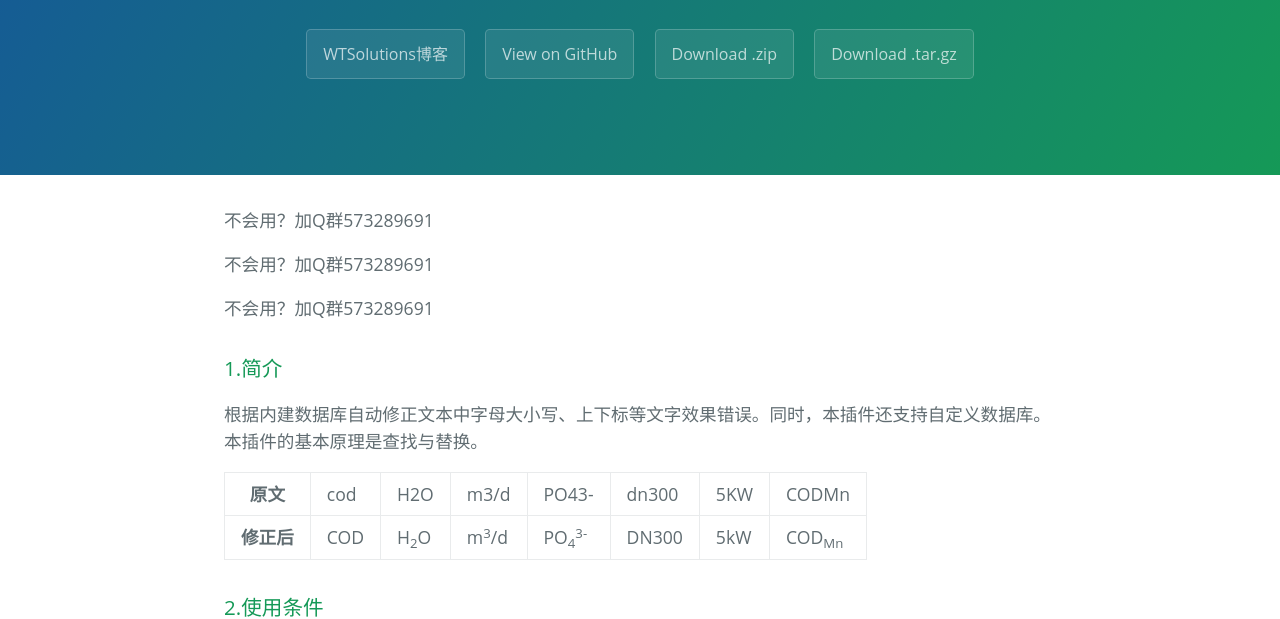
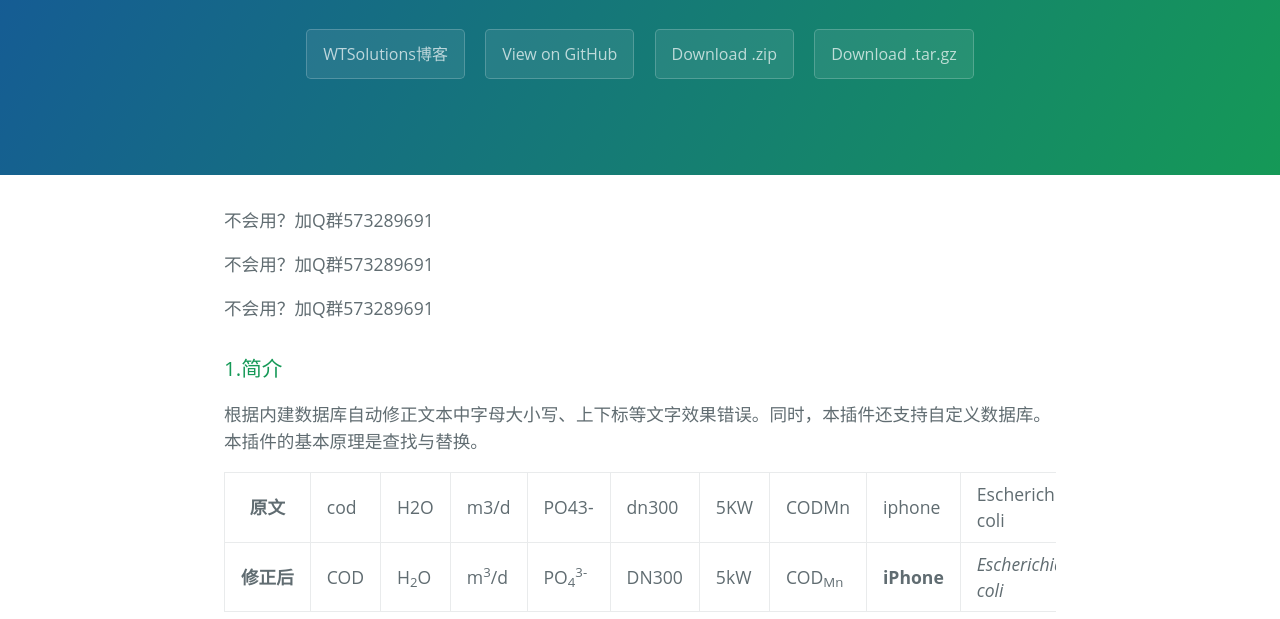
Before and after one commit to he-yang/wtsolutions-docs, a plain HTML site: page text-effect-autocorrection/index-zh.html in a window 1280 px wide. Shown: the part 208-827 px from the top of the page. Drawn offline with Linux system fonts and the light colour scheme; a script that the page names is missing.

Commit message:
Update index-zh.html

```diff
--- a/text-effect-autocorrection/index-zh.html
+++ b/text-effect-autocorrection/index-zh.html
@@ -40,7 +40,9 @@
 			<td>dn300</td>
 			<td>5KW</td>
 			<td>CODMn</td>
-		</tr>
+			<td>iphone</td>
+			<td>Escherichia coli</td>
+</tr>
 		<tr>
 			<th>修正后</th>
 			<td>COD</td>
@@ -50,6 +52,8 @@
 			<td>DN300</td>
 			<td>5kW</td>
 			<td>COD<sub>Mn</sub></td>
+			<td><b>iPhone</b></td>
+			<td><i>Escherichia coli </i></td>
 		</tr>
 	</tbody>
 </table>
```
